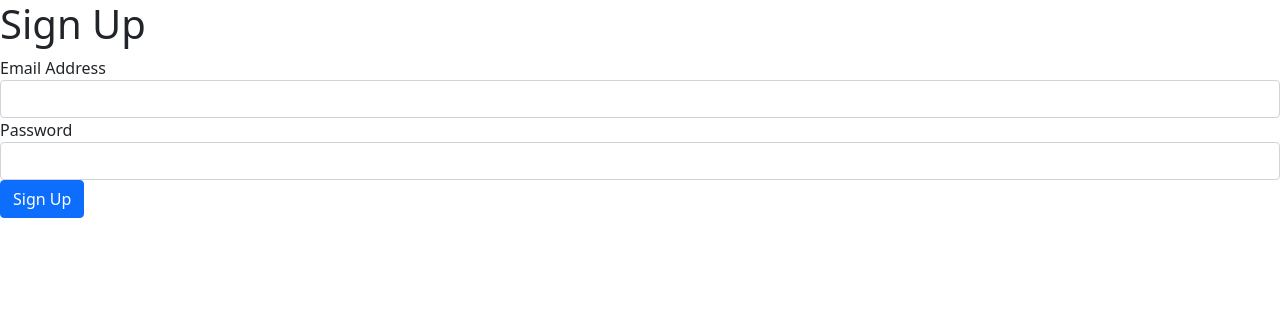
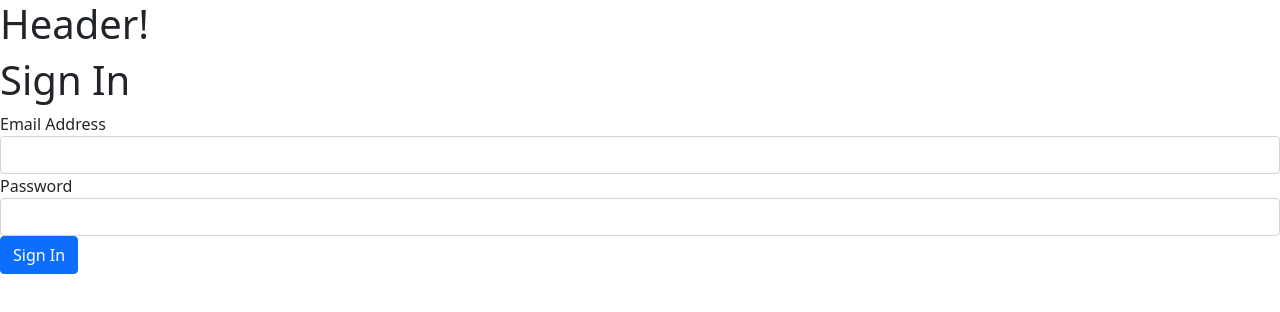
Before and after one commit to zavanton123/ticketing-microservice-demo, a Next.js app in the folder client/: page /auth/signin in a window 1280 px wide. Shown: the top 312 px of the page. Built offline with nearby package versions, Linux system fonts and the light colour scheme.

Commit message:
signin is working

```diff
--- a/client/pages/_app.js
+++ b/client/pages/_app.js
@@ -2,5 +2,8 @@ import 'bootstrap/dist/css/bootstrap.css';
 
 // this wrapper is necessary if we want to add some global css to our components
 export default ({Component, pageProps}) => {
-  return <Component {...pageProps}/>
+  return <div>
+    <h1>Header!</h1>
+    <Component {...pageProps}/>
+  </div>
 };
--- a/client/pages/auth/signin.js
+++ b/client/pages/auth/signin.js
@@ -6,7 +6,7 @@ export default () => {
   const [email, setEmail] = useState('');
   const [password, setPassword] = useState('');
   const {doRequest, errors} = useRequest({
-    url: '/api/users/signup',
+    url: '/api/users/signin',
     method: 'post',
     body: {email, password},
     onSuccess: () => Router.push('/')
@@ -20,7 +20,7 @@ export default () => {
 
   return (
     <form onSubmit={onSubmit}>
-      <h1>Sign Up</h1>
+      <h1>Sign In</h1>
       <div className="form-group">
         <label>Email Address</label>
         <input value={email} onChange={e => setEmail(e.target.value)} className="form-control"/>
@@ -30,7 +30,7 @@ export default () => {
         <input value={password} onChange={e => setPassword(e.target.value)} type="password" className="form-control"/>
       </div>
       {errors}
-      <button className="btn btn-primary">Sign Up</button>
+      <button className="btn btn-primary">Sign In</button>
     </form>
   )
 }
```
